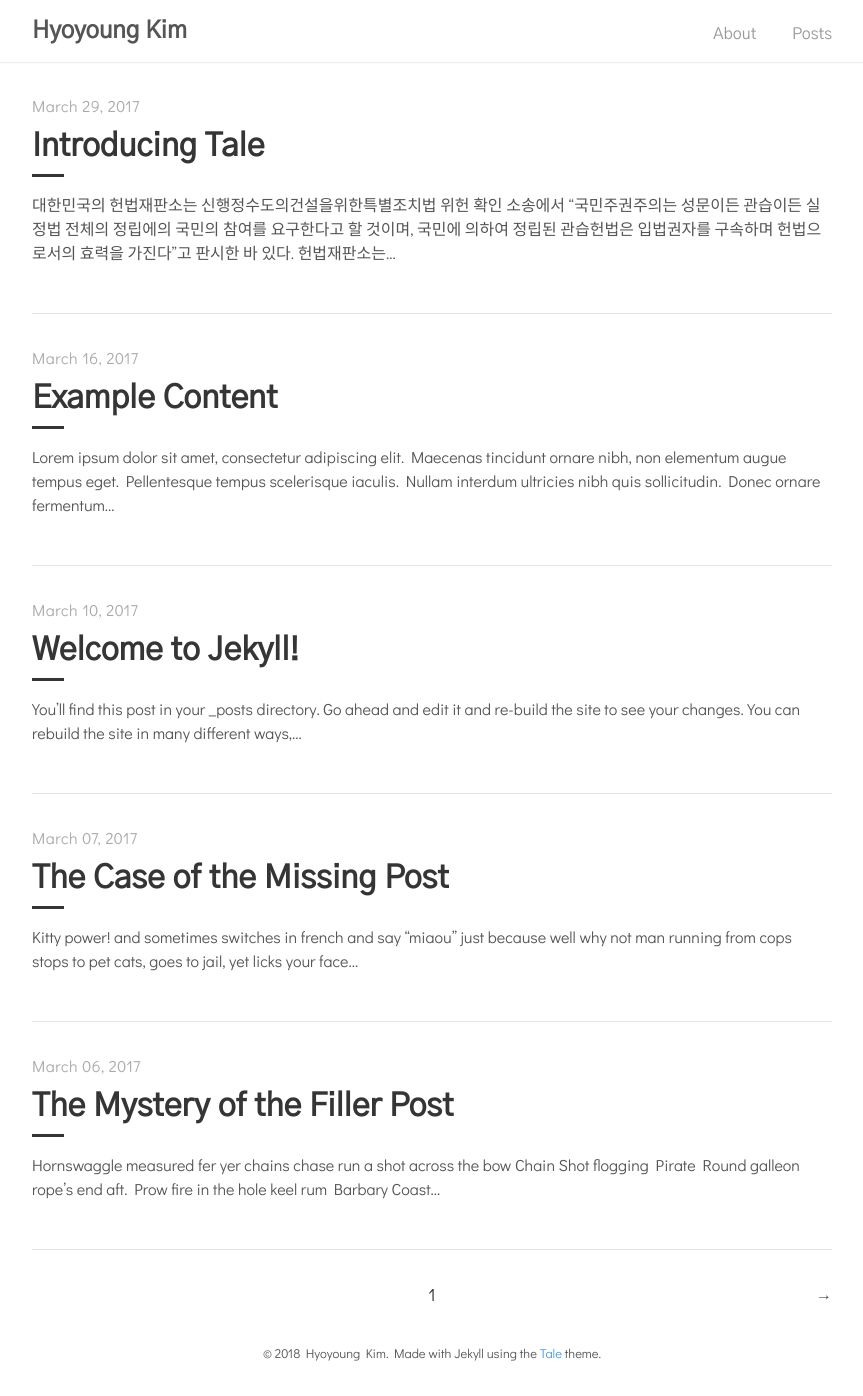
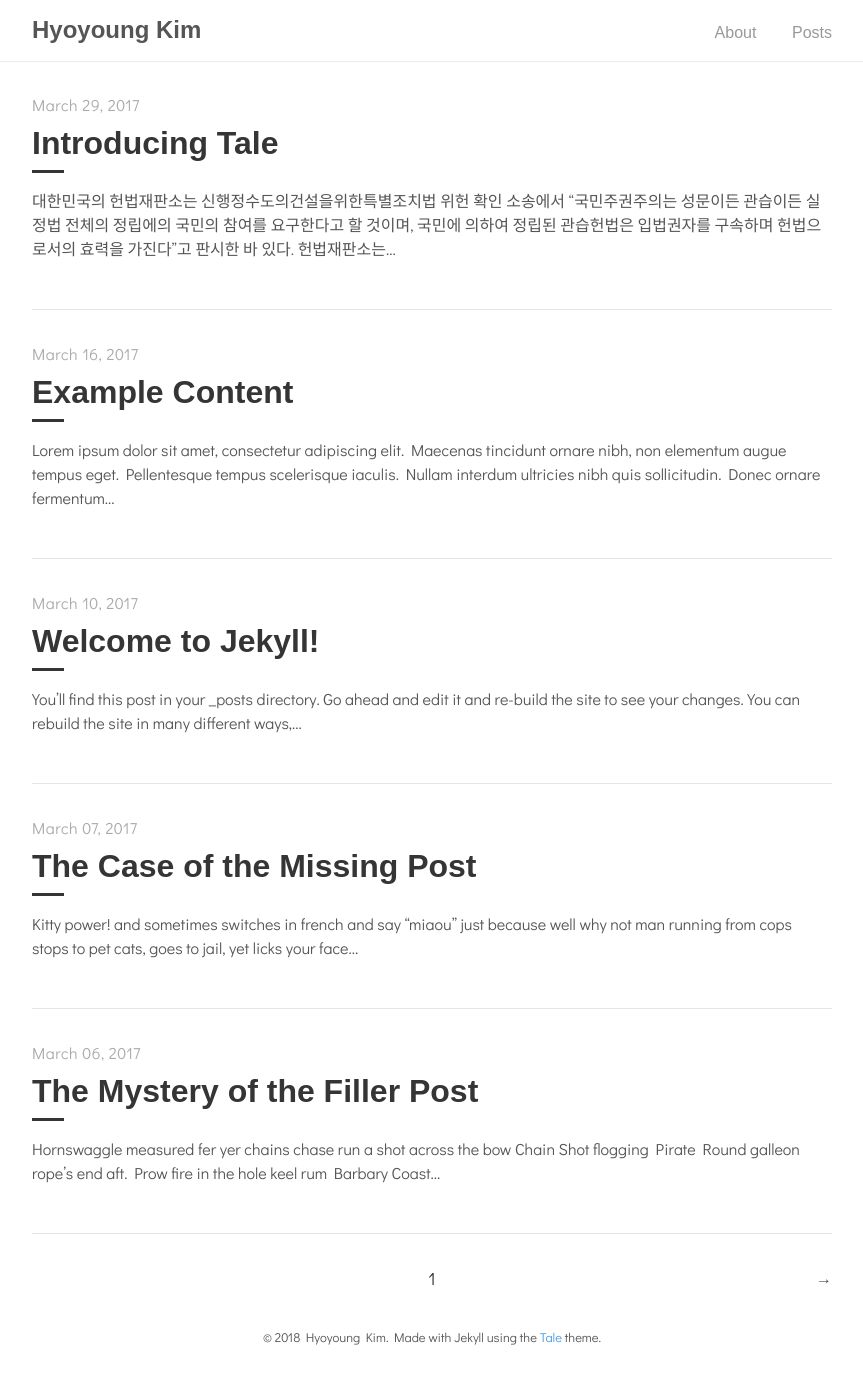
Before and after one commit to hyngkm/hyngkm.github.io, a Jekyll site: the page built from index.html, in a window 1280 px wide. Shown: the whole page, without its empty margins (208-1071 px from the left). Built offline with Jekyll 4.4.1, drawn with Linux system fonts in a browser that asks for light colours; the list of posts is cut into pages by our own code.

Commit message:
Update head.html

```diff
--- a/_includes/head.html
+++ b/_includes/head.html
@@ -6,7 +6,7 @@
 
   <!-- CSS -->
   <link rel="stylesheet" href="{{ "/assets/main.css" | relative_url }}">
-  <link href="https://fonts.googleapis.com/css?family=Didact+Gothic|Gothic+A1|Space+Mono" rel="stylesheet">
+  <link href="https://fonts.googleapis.com/css?family=Didact+Gothic|Poppins|Roboto+Mono|Work+Sans" rel="stylesheet">
 
   <!-- Favicon -->
   <link rel="icon" type="image/png" sizes="32x32" href="{{ "/assets/favicon-32x32.png" | relative_url }}">
```
